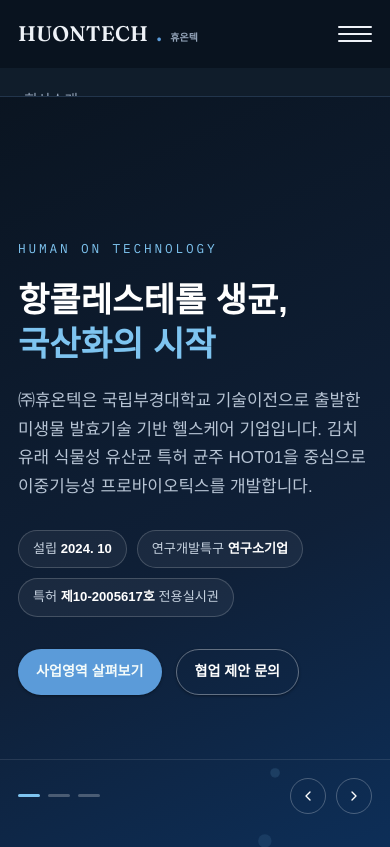
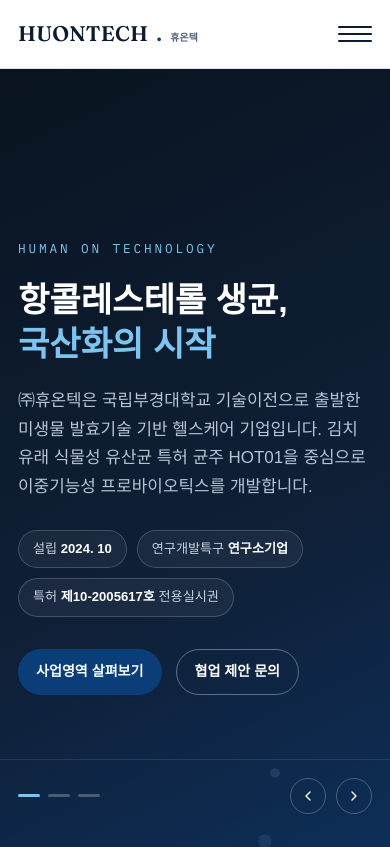
Before and after one commit to qasolutionmain-web/huontech-web, a plain HTML site: page index.html in a window 390 px wide. Shown: the top 847 px of the page. Drawn offline with Linux system fonts and the dark colour scheme; a web font is replaced by a local one.

Commit message:
Add files via upload

```diff
--- a/index.html
+++ b/index.html
@@ -4,6 +4,7 @@
 <meta charset="UTF-8">
 <meta name="viewport" content="width=device-width, initial-scale=1.0">
 <title>HUONTECH</title>
+<meta name="color-scheme" content="light">
 <link rel="preconnect" href="https://fonts.googleapis.com">
 <link rel="preconnect" href="https://fonts.gstatic.com" crossorigin>
 <link href="https://fonts.googleapis.com/css2?family=Fraunces:ital,opsz,wght@0,9..144,340..600;1,9..144,500&family=IBM+Plex+Mono:wght@400;500&display=swap" rel="stylesheet">
@@ -44,22 +45,6 @@
     --radius-s:6px;
     --radius-m:12px;
     --radius-l:22px;
-  }
-  @media (prefers-color-scheme: dark){
-    :root:not([data-theme="light"]){
-      --bg:#0a1420;
-      --surface:#101d2b;
-      --surface-2:#16293a;
-      --ink:#eef2f7;
-      --muted:#93a3b8;
-      --border:#22354c;
-      --teal:#5b9bd9;
-      --teal-strong:#8ec2f0;
-      --teal-tint:#13293f;
-      --ferment:#e2895f;
-      --ferment-tint:#2c1e18;
-      --shadow: 0 1px 3px rgba(0,0,0,0.4);
-    }
   }
   :root[data-theme="dark"]{
     --bg:#0a1420;
@@ -205,12 +190,14 @@
     nav.primary{
       position:absolute; top:100%; left:0; right:0;
       flex-direction:column; align-items:flex-start; gap:2px;
-      background:var(--surface); border-bottom:1px solid var(--border);
-      padding:10px 24px 18px;
+      background:var(--surface); border-bottom:0 solid var(--border);
+      padding:0 24px;
       max-height:0; overflow:hidden;
-      transition:max-height .28s ease;
+      transition:max-height .28s ease, padding .28s ease;
     }
-    #nav-check:checked ~ nav.primary{ max-height:320px; }
+    #nav-check:checked ~ nav.primary{
+      max-height:320px; padding:10px 24px 18px; border-bottom-width:1px;
+    }
     nav.primary a{ width:100%; padding-block:10px; }
     nav.primary .cta-btn{ margin-top:8px; }
     .nav-toggle{
```
